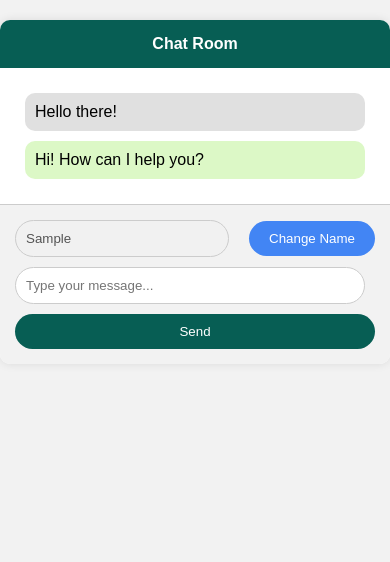
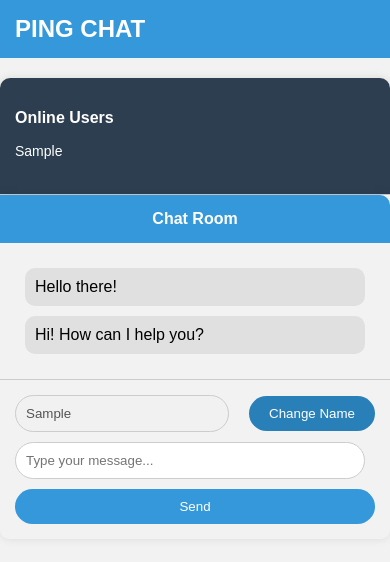
Before and after one commit to yashvanth5/simple-chat-app, a website: page public/index.html in a window 390 px wide. Both pictures are taken after typing "Sample", "Sample" into the empty fields and a click on the button "Send". Drawn offline with nearby package versions, Linux system fonts and the light colour scheme; no server answers.

Commit message:
Added online users functionality and enabled sending messages on pressing the 'Enter' key

```diff
--- a/public/client.js
+++ b/public/client.js
@@ -1,5 +1,5 @@
 document.addEventListener("DOMContentLoaded", () => {
-  const socket = io("");
+  const socket = io();
 
   const sendButton = document.getElementById("button");
   const nameInput = document.getElementById("nameInput");
@@ -7,14 +7,41 @@ document.addEventListener("DOMContentLoaded", () => {
   const chatMessages = document.querySelector(".chat-messages");
   const changeNameButton = document.getElementById("changeNameButton");
 
+  const onlineUsersList = document.querySelector(".user-list"); // Add this line
+  const onlineUsers = new Set();
+
   let currentSenderColor = getRandomColor();
   let isNameEditable = true;
+
+  nameInput.value = "";
+  if (nameInput.value.trim() && !isNameEditable) {
+    socket.emit("join", nameInput.value.trim());
+  }
 
   sendButton.addEventListener("click", () => {
     const name = nameInput.value.trim();
     const message = messageInput.value.trim();
 
     if (name && message) {
+      // Add the new user to the online users list
+
+      onlineUsers.delete(nameInput.value.trim());
+
+      // Add the new name to online users list
+      onlineUsers.add(name);
+
+      // Clear and update the online users list
+      onlineUsersList.innerHTML = "";
+      onlineUsers.forEach((user) => {
+        const userItem = document.createElement("li");
+        userItem.textContent = user;
+        userItem.setAttribute("data-user", user);
+        onlineUsersList.appendChild(userItem);
+      });
+
+      // Emit the "join" event to inform the server that a new user has joined
+      socket.emit("join", name);
+
       if (message.toLowerCase() === "/clear") {
         chatMessages.innerHTML = "";
         messageInput.value = "";
@@ -52,6 +79,24 @@ document.addEventListener("DOMContentLoaded", () => {
         messageInput.value = "";
       } else {
         socket.emit("message", { name, message, color: currentSenderColor });
+
+        // added below code
+
+        if (!onlineUsers.has(name)) {
+          onlineUsers.add(name);
+          onlineUsersList.innerHTML = "";
+          onlineUsers.forEach((user) => {
+            const userItem = document.createElement("li");
+            userItem.textContent = user;
+            onlineUsersList.appendChild(userItem);
+          });
+
+          // Emit the "join" event to inform the server that a new user has joined
+          socket.emit("join", name);
+        }
+
+        // till above
+
         if (isNameEditable) {
           nameInput.disabled = true;
           isNameEditable = false;
@@ -91,6 +136,19 @@ document.addEventListener("DOMContentLoaded", () => {
     chatMessages.appendChild(newMessage);
   });
 
+  // added this below so make sure to check wht its not working
+
+  socket.on("onlineUsers", (users) => {
+    // Update the online users list
+    onlineUsersList.innerHTML = "";
+    users.forEach((user) => {
+      const userItem = document.createElement("li");
+      userItem.textContent = user;
+      userItem.setAttribute("data-user", user);
+      onlineUsersList.appendChild(userItem);
+    });
+  });
+
   const replaceWordsWithEmojis = (msg) => {
     const wordToEmojiMap = {
       hey: "🖐️",
@@ -101,7 +159,7 @@ document.addEventListener("DOMContentLoaded", () => {
       love: "❤️",
       lol: "😂",
       good: "👍",
-      react: "*",
+      react: " ⚛️",
       congratulation: "🎉",
     };
 
@@ -117,4 +175,13 @@ document.addEventListener("DOMContentLoaded", () => {
     const colors = ["#dcf8c6", "#e0e0e0", "#ffd700", "#87ceeb", "#ffb6c1"];
     return colors[Math.floor(Math.random() * colors.length)];
   }
+
+  function handleKeyPress(event) {
+    if (event.keyCode === 13) {
+      event.preventDefault(); // Prevent the form from submitting
+      sendButton.click(); // Trigger the "Send" button's click event
+    }
+  }
+
+  messageInput.addEventListener("keypress", handleKeyPress);
 });
--- a/public/index.html
+++ b/public/index.html
@@ -14,21 +14,60 @@
         background-color: #f2f2f2;
       }
 
-      .chat-container {
-        max-width: 800px;
+      .chat-box {
+        display: flex;
+        max-width: 1200px;
         margin: 20px auto;
         background-color: #fff;
         border-radius: 10px;
         box-shadow: 0px 0px 10px rgba(0, 0, 0, 0.1);
+        overflow: hidden;
+      }
+
+      .chat-sidebar {
+        flex: 0.3;
+        padding: 20px;
+        background-color: #2c3e50; /* Change the sidebar background color */
+        color: #fff; /* Change text color */
+        border-right: 1px solid #ccc;
+      }
+
+      .online-users {
+        margin-bottom: 20px;
+      }
+
+      .online-users h3 {
+        font-size: 16px;
+        margin-bottom: 10px;
+      }
+
+      .user-list {
+        list-style-type: none;
+        padding: 0;
+      }
+
+      .user-list li {
+        margin-bottom: 5px;
+        font-size: 14px;
+      }
+
+      .chat-container {
+        flex: 0.7;
+        display: flex;
+        flex-direction: column;
+        background-color: #f2f2f2; /* Change the chat container background color */
+
+        box-shadow: 0px 0px 10px rgba(0, 0, 0, 0.1);
+        overflow: hidden;
       }
 
       .chat-header {
-        background-color: #075e54;
+        background-color: #3498db; /* Change the chat header background color */
         color: #fff;
         padding: 15px;
         text-align: center;
         font-weight: bold;
-        border-top-left-radius: 10px;
+
         border-top-right-radius: 10px;
       }
 
@@ -49,13 +88,13 @@
       }
 
       .outgoing {
-        background-color: #dcf8c6;
+        background-color: #e0e0e0;
         align-self: flex-end;
       }
 
       .chat-input {
         display: flex;
-        flex-direction: column; /* New line */
+        flex-direction: column;
         padding: 15px;
         background-color: #f2f2f2;
         border-top: 1px solid #ccc;
@@ -78,7 +117,7 @@
       }
 
       .chat-input button {
-        background-color: #075e54;
+        background-color: #3498db; /* Change the send button background color */
         color: #fff;
         border: none;
         border-radius: 20px;
@@ -87,7 +126,7 @@
       }
 
       #changeNameButton {
-        background-color: #4285f4;
+        background-color: #2980b9; /* Change the change name button background color */
         margin-left: 10px;
       }
 
@@ -95,15 +134,56 @@
         margin-top: 10px;
       }
 
+      /* Add media queries for responsiveness */
+
+      .navigation {
+        display: flex;
+        justify-content: space-between;
+        align-items: center;
+        padding: 15px;
+        background-color: #3498db; /* Change the navigation bar background color */
+        color: #fff; /* Change text color */
+      }
+
+      .app-name {
+        font-size: 24px;
+        font-weight: bold;
+      }
       @media (max-width: 768px) {
+        .chat-box {
+          flex-direction: column;
+        }
+
+        .chat-sidebar {
+          flex: 1;
+          border-right: none;
+          border-bottom: 1px solid #ccc;
+          padding: 15px;
+        }
+
         .chat-container {
-          max-width: 100%;
+          flex: 1;
         }
       }
     </style>
     <title>Chat Application</title>
   </head>
   <body>
+    <nav class="navigation">
+      <span class="app-name">PING CHAT</span>
+      <!-- You can add other navigation elements here -->
+    </nav>
+
+    <div class="chat-box">
+      <aside class="chat-sidebar">
+        <div class="online-users">
+          <h3>Online Users</h3>
+          <ul class="user-list">
+            <!-- Add more user names here -->
+          </ul>
+        </div>
+      </aside>
+
       <div class="chat-container">
         <div class="chat-header">Chat Room</div>
 
@@ -121,8 +201,10 @@
             type="text"
             id="messageInput"
             placeholder="Type your message..."
+            onkeypress="handleKeyPress(event)"
           />
           <button class="send-btn" id="button">Send</button>
+        </div>
       </div>
     </div>
     <script src="https://cdnjs.cloudflare.com/ajax/libs/socket.io/4.1.3/socket.io.js"></script>
```
Also changed, not shown: server.js (+28 -6 lines). Lines whose indentation alone changed are shown as unchanged.
